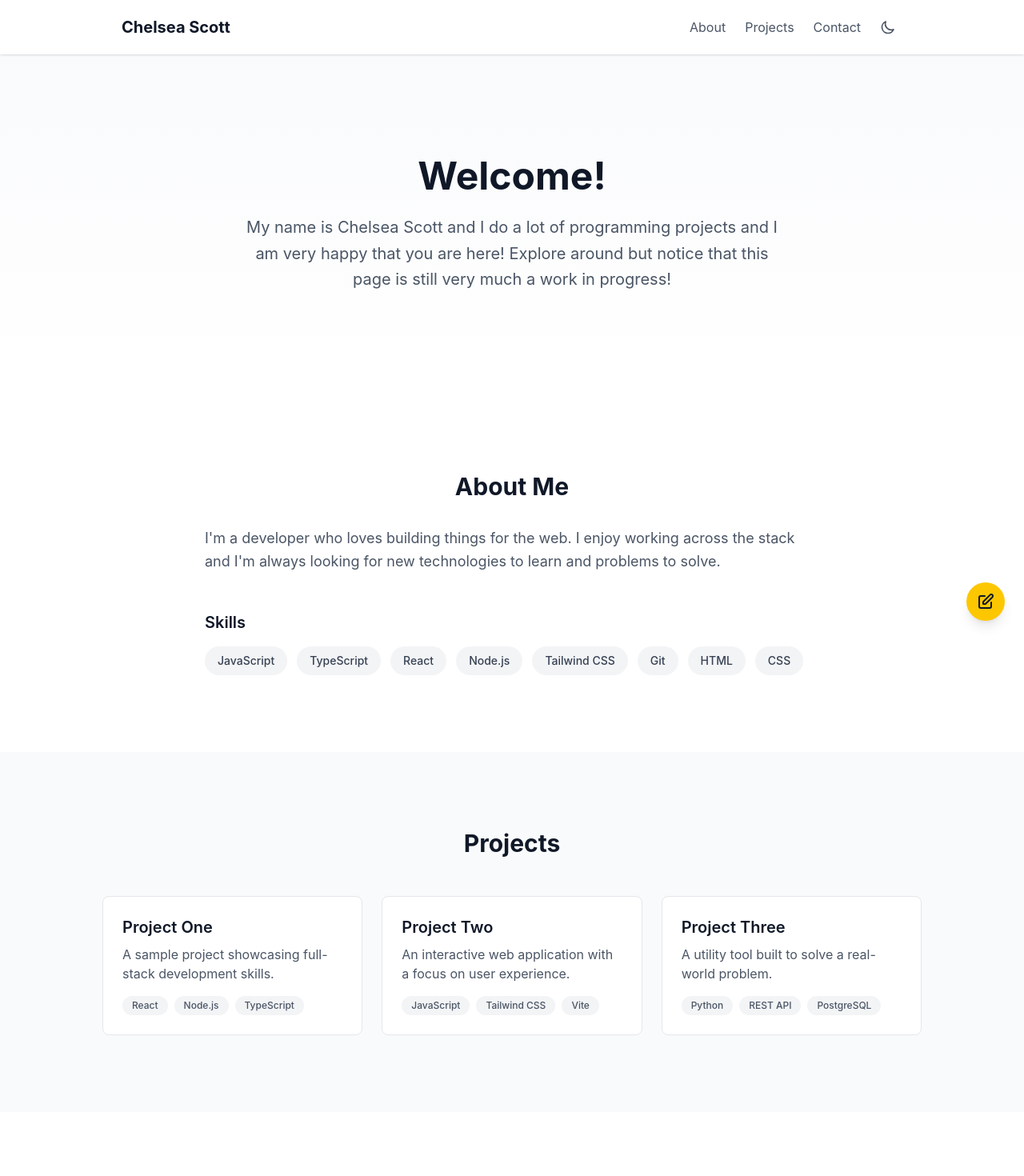
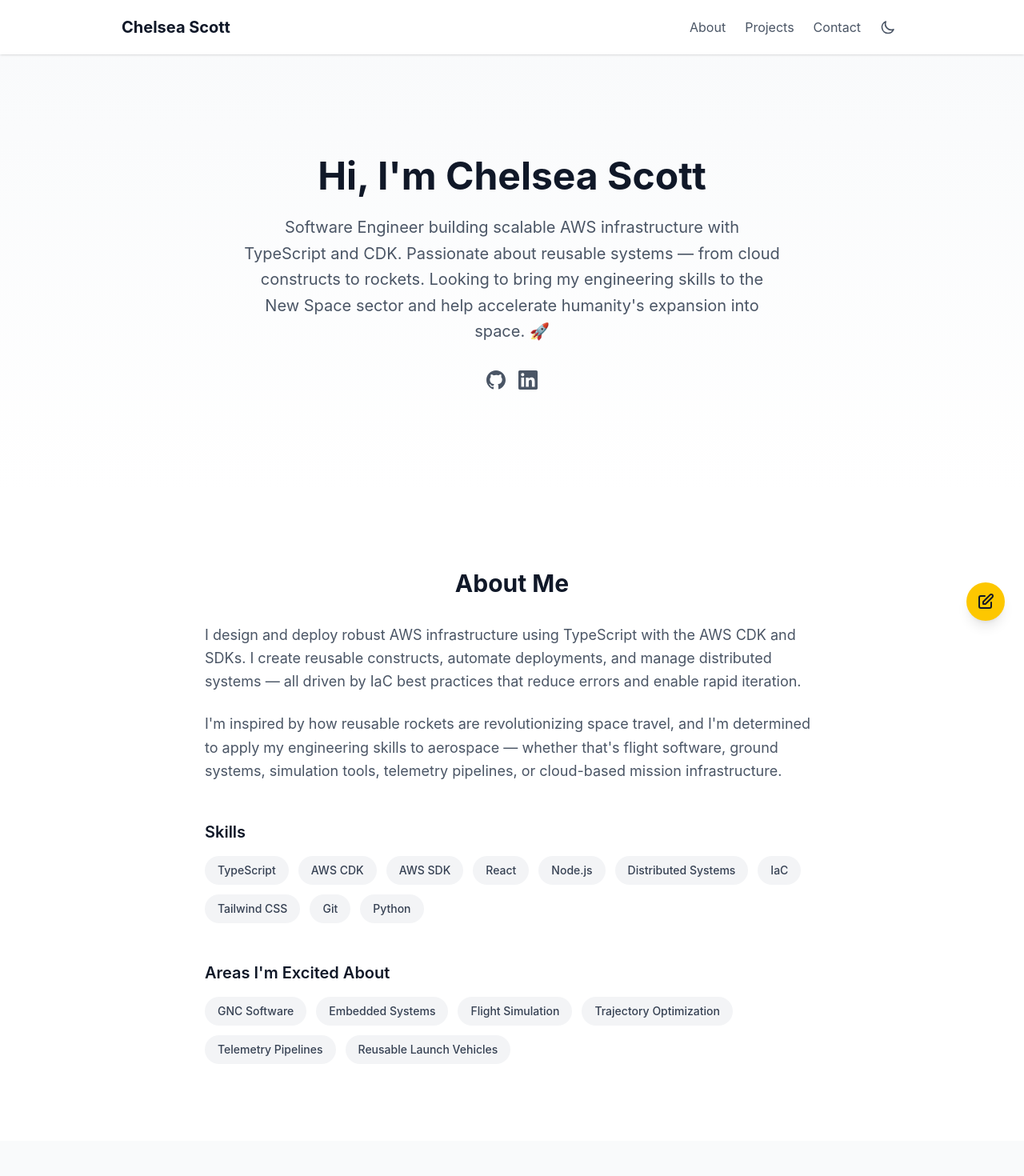
Before and after one commit to helseaCat/PersonalWebsite, a React (Vite) app: page / in a window 1280 px wide. Shown: the top 1470 px of the page at 80% size. Built offline with nearby package versions, Linux system fonts and the light colour scheme.

Commit message:
feat: add social links and update bio content

```diff
--- a/src/components/About.tsx
+++ b/src/components/About.tsx
@@ -4,19 +4,41 @@ function About() {
       <div className="max-w-3xl mx-auto">
         <h2 className="text-3xl font-bold text-gray-900 dark:text-gray-100 mb-8 text-center">About Me</h2>
         <p className="text-lg text-gray-600 dark:text-gray-400 leading-relaxed mb-6">
-          I'm a developer who loves building things for the web. I enjoy working
-          across the stack and I'm always looking for new technologies to learn
-          and problems to solve.
+          I design and deploy robust AWS infrastructure using
+          TypeScript with the AWS CDK and SDKs. I create reusable constructs,
+          automate deployments, and manage distributed systems — all driven by
+          IaC best practices that reduce errors and enable rapid iteration.
         </p>
+        <p className="text-lg text-gray-600 dark:text-gray-400 leading-relaxed mb-6">
+          I'm inspired by how reusable rockets are revolutionizing space travel,
+          and I'm determined to apply my engineering skills to aerospace —
+          whether that's flight software, ground systems, simulation tools,
+          telemetry pipelines, or cloud-based mission infrastructure.
+        </p>
+
         <div className="mt-12">
           <h3 className="text-xl font-semibold text-gray-900 dark:text-gray-100 mb-4">Skills</h3>
           <div className="flex flex-wrap gap-3">
-            {['JavaScript', 'TypeScript', 'React', 'Node.js', 'Tailwind CSS', 'Git', 'HTML', 'CSS'].map((skill) => (
+            {['TypeScript', 'AWS CDK', 'AWS SDK', 'React', 'Node.js', 'Distributed Systems', 'IaC', 'Tailwind CSS', 'Git', 'Python'].map((skill) => (
               <span
                 key={skill}
                 className="px-4 py-2 bg-gray-100 dark:bg-gray-800 text-gray-700 dark:text-gray-300 rounded-full text-sm font-medium"
               >
                 {skill}
+              </span>
+            ))}
+          </div>
+        </div>
+
+        <div className="mt-12">
+          <h3 className="text-xl font-semibold text-gray-900 dark:text-gray-100 mb-4">Areas I'm Excited About</h3>
+          <div className="flex flex-wrap gap-3">
+            {['GNC Software', 'Embedded Systems', 'Flight Simulation', 'Trajectory Optimization', 'Telemetry Pipelines', 'Reusable Launch Vehicles'].map((area) => (
+              <span
+                key={area}
+                className="px-4 py-2 bg-gray-100 dark:bg-gray-800 text-gray-700 dark:text-gray-300 rounded-full text-sm font-medium"
+              >
+                {area}
               </span>
             ))}
           </div>
--- a/src/components/Footer.tsx
+++ b/src/components/Footer.tsx
@@ -1,8 +1,13 @@
+import SocialLinks from './SocialLinks'
+
 function Footer() {
   return (
     <footer className="bg-gray-50 dark:bg-gray-800 border-t border-gray-200 dark:border-gray-700 transition-colors">
-      <div className="max-w-5xl mx-auto px-6 py-8 text-center text-gray-500 dark:text-gray-400 text-sm">
-        <p>&copy; {new Date().getFullYear()} Chelsea Scott. All rights reserved.</p>
+      <div className="max-w-5xl mx-auto px-6 py-8 flex flex-col items-center gap-4">
+        <SocialLinks size="sm" />
+        <p className="text-gray-500 dark:text-gray-400 text-sm">
+          &copy; {new Date().getFullYear()} Chelsea Scott. All rights reserved.
+        </p>
       </div>
     </footer>
   )
--- a/src/components/Hero.tsx
+++ b/src/components/Hero.tsx
@@ -1,15 +1,21 @@
+import SocialLinks from './SocialLinks'
+
 function Hero() {
   return (
     <section id="hero" className="flex items-center justify-center py-32 px-6 bg-linear-to-b from-gray-50 to-white dark:from-gray-800 dark:to-gray-900 transition-colors">
       <div className="text-center max-w-2xl">
         <h1 className="text-6xl font-bold text-gray-900 dark:text-gray-100 mb-6 sm:text-5xl">
-          Welcome!
+          Hi, I'm Chelsea Scott
         </h1>
-        <p className="text-xl text-gray-600 dark:text-gray-400 leading-relaxed">
-          My name is Chelsea Scott and I do a lot of programming projects and I
-          am very happy that you are here! Explore around but notice that this
-          page is still very much a work in progress!
+        <p className="text-xl text-gray-600 dark:text-gray-400 leading-relaxed mb-8">
+          Software Engineer building scalable AWS infrastructure with TypeScript
+          and CDK. Passionate about reusable systems — from cloud
+          constructs to rockets. Looking to bring my engineering skills to the
+          New Space sector and help accelerate humanity's expansion into space. 🚀
         </p>
+        <div className="flex justify-center">
+          <SocialLinks />
+        </div>
       </div>
     </section>
   )
--- /dev/null
+++ b/src/components/SocialLinks.tsx
@@ -0,0 +1,36 @@
+interface SocialLinksProps {
+  size?: 'sm' | 'md'
+}
+
+function SocialLinks({ size = 'md' }: SocialLinksProps) {
+  const iconSize = size === 'sm' ? 'w-5 h-5' : 'w-6 h-6'
+
+  return (
+    <div className="flex gap-4 items-center">
+      <a
+        href="https://github.com/helseaCat"
+        target="_blank"
+        rel="noopener noreferrer"
+        className="text-gray-600 dark:text-gray-400 hover:text-gray-900 dark:hover:text-gray-100 transition-colors"
+        aria-label="GitHub"
+      >
+        <svg className={iconSize} fill="currentColor" viewBox="0 0 24 24">
+          <path d="M12 0C5.374 0 0 5.373 0 12c0 5.302 3.438 9.8 8.207 11.387.599.111.793-.261.793-.577v-2.234c-3.338.726-4.033-1.416-4.033-1.416-.546-1.387-1.333-1.756-1.333-1.756-1.089-.745.083-.729.083-.729 1.205.084 1.839 1.237 1.839 1.237 1.07 1.834 2.807 1.304 3.492.997.107-.775.418-1.305.762-1.604-2.665-.305-5.467-1.334-5.467-5.931 0-1.311.469-2.381 1.236-3.221-.124-.303-.535-1.524.117-3.176 0 0 1.008-.322 3.301 1.23A11.509 11.509 0 0112 5.803c1.02.005 2.047.138 3.006.404 2.291-1.552 3.297-1.23 3.297-1.23.653 1.653.242 2.874.118 3.176.77.84 1.235 1.911 1.235 3.221 0 4.609-2.807 5.624-5.479 5.921.43.372.823 1.102.823 2.222v3.293c0 .319.192.694.801.576C20.566 21.797 24 17.3 24 12c0-6.627-5.373-12-12-12z" />
+        </svg>
+      </a>
+      <a
+        href="https://www.linkedin.com/in/chelseascott-"
+        target="_blank"
+        rel="noopener noreferrer"
+        className="text-gray-600 dark:text-gray-400 hover:text-gray-900 dark:hover:text-gray-100 transition-colors"
+        aria-label="LinkedIn"
+      >
+        <svg className={iconSize} fill="currentColor" viewBox="0 0 24 24">
+          <path d="M20.447 20.452h-3.554v-5.569c0-1.328-.027-3.037-1.852-3.037-1.853 0-2.136 1.445-2.136 2.939v5.667H9.351V9h3.414v1.561h.046c.477-.9 1.637-1.85 3.37-1.85 3.601 0 4.267 2.37 4.267 5.455v6.286zM5.337 7.433a2.062 2.062 0 01-2.063-2.065 2.064 2.064 0 112.063 2.065zm1.782 13.019H3.555V9h3.564v11.452zM22.225 0H1.771C.792 0 0 .774 0 1.729v20.542C0 23.227.792 24 1.771 24h20.451C23.2 24 24 23.227 24 22.271V1.729C24 .774 23.2 0 22.222 0h.003z" />
+        </svg>
+      </a>
+    </div>
+  )
+}
+
+export default SocialLinks
```
Also changed, not shown: 1 other file (tests, documents, lock files or other folders).
